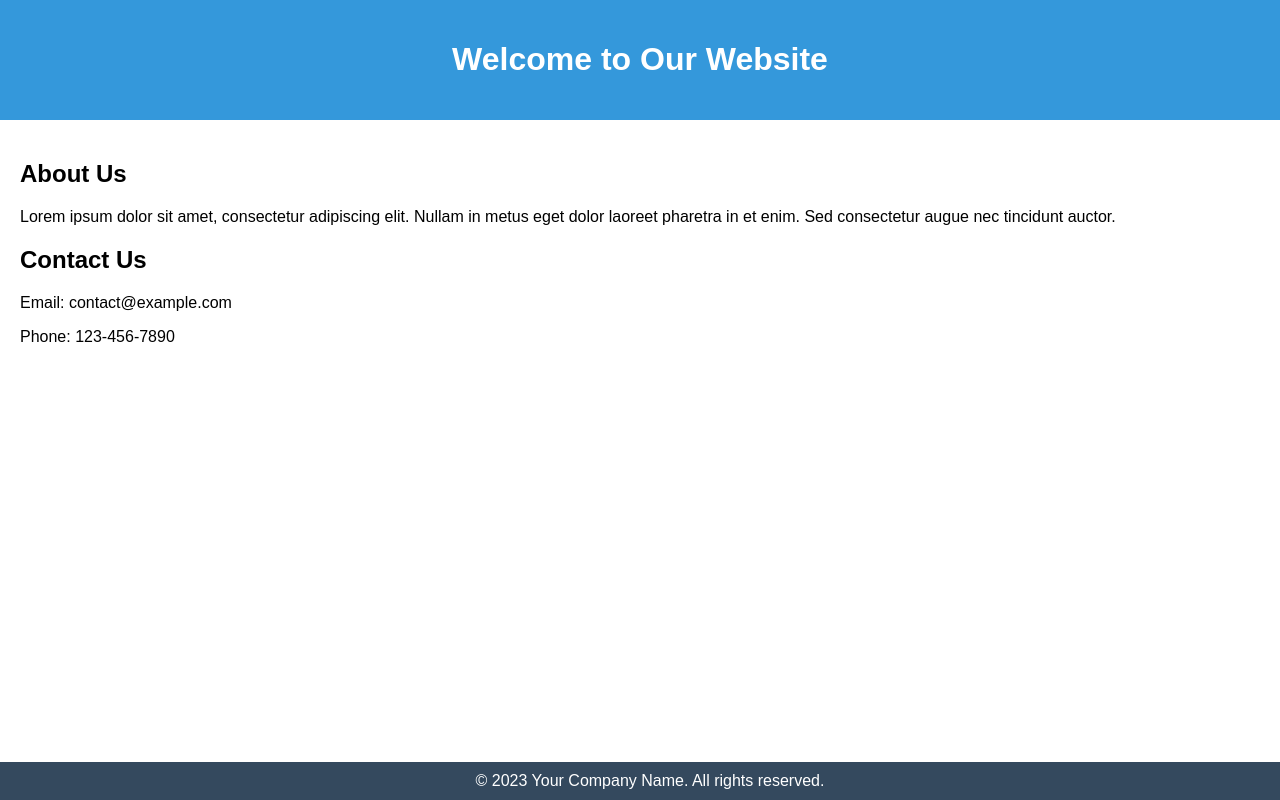
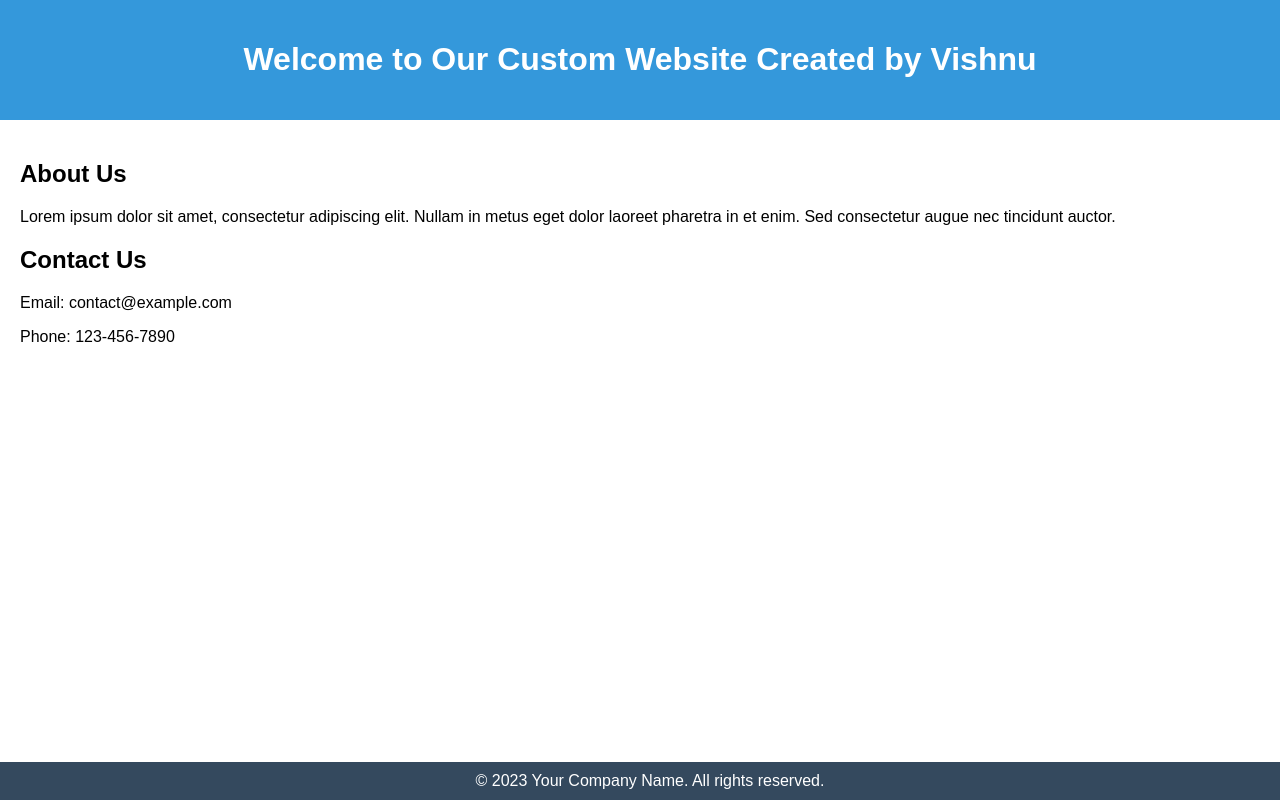
Before and after one commit to RAKIVISHNU/FirstProject, a plain HTML site: page index.html in a window 1280 px wide. Drawn offline with Linux system fonts and the light colour scheme.

Commit message:
Update index.html
Header Modified

```diff
--- a/index.html
+++ b/index.html
@@ -30,7 +30,7 @@
 </head>
 <body>
     <header>
-        <h1>Welcome to Our Website</h1>
+        <h1>Welcome to Our Custom Website Created by Vishnu</h1>
     </header>
     <main>
         <h2>About Us</h2>
```
